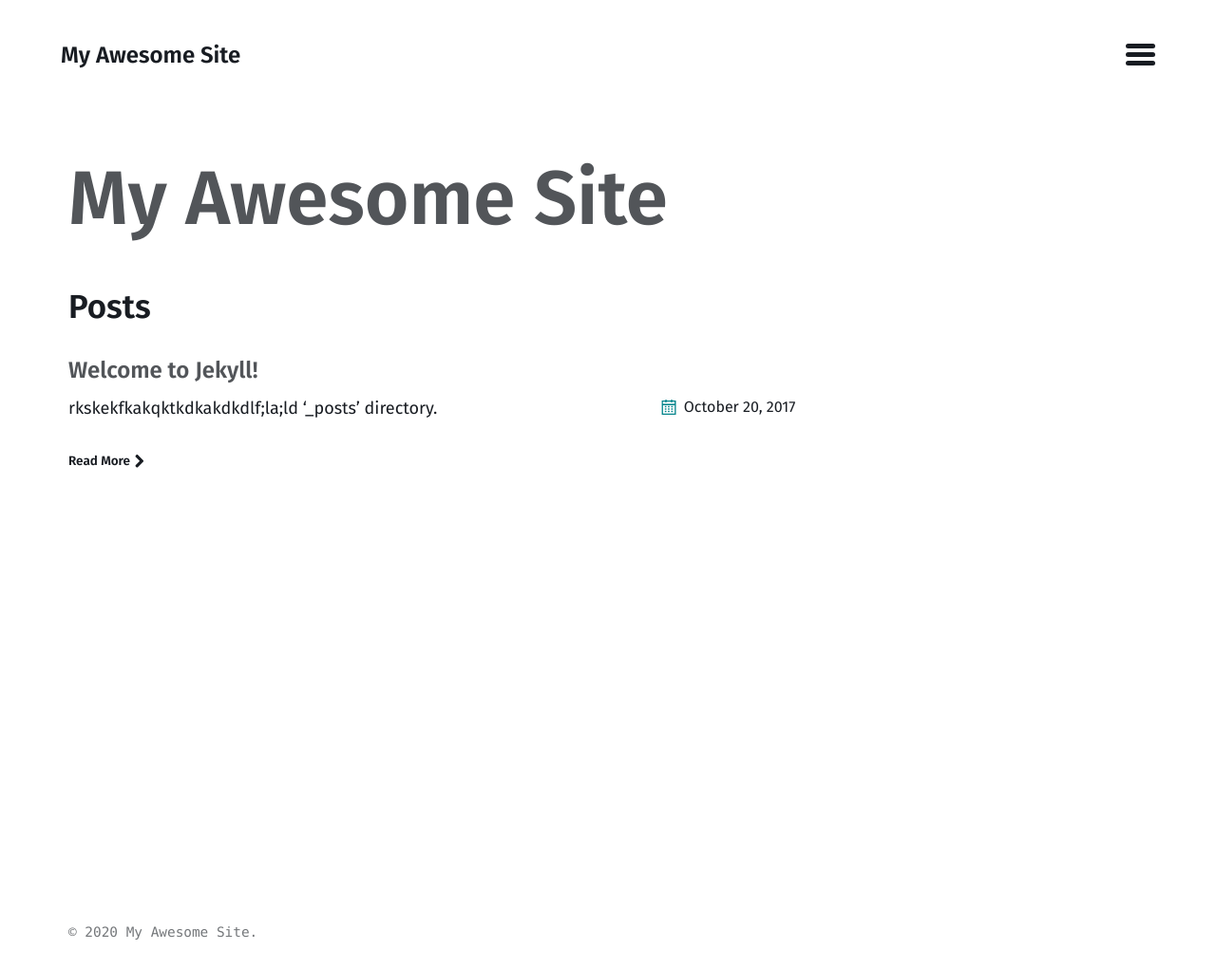
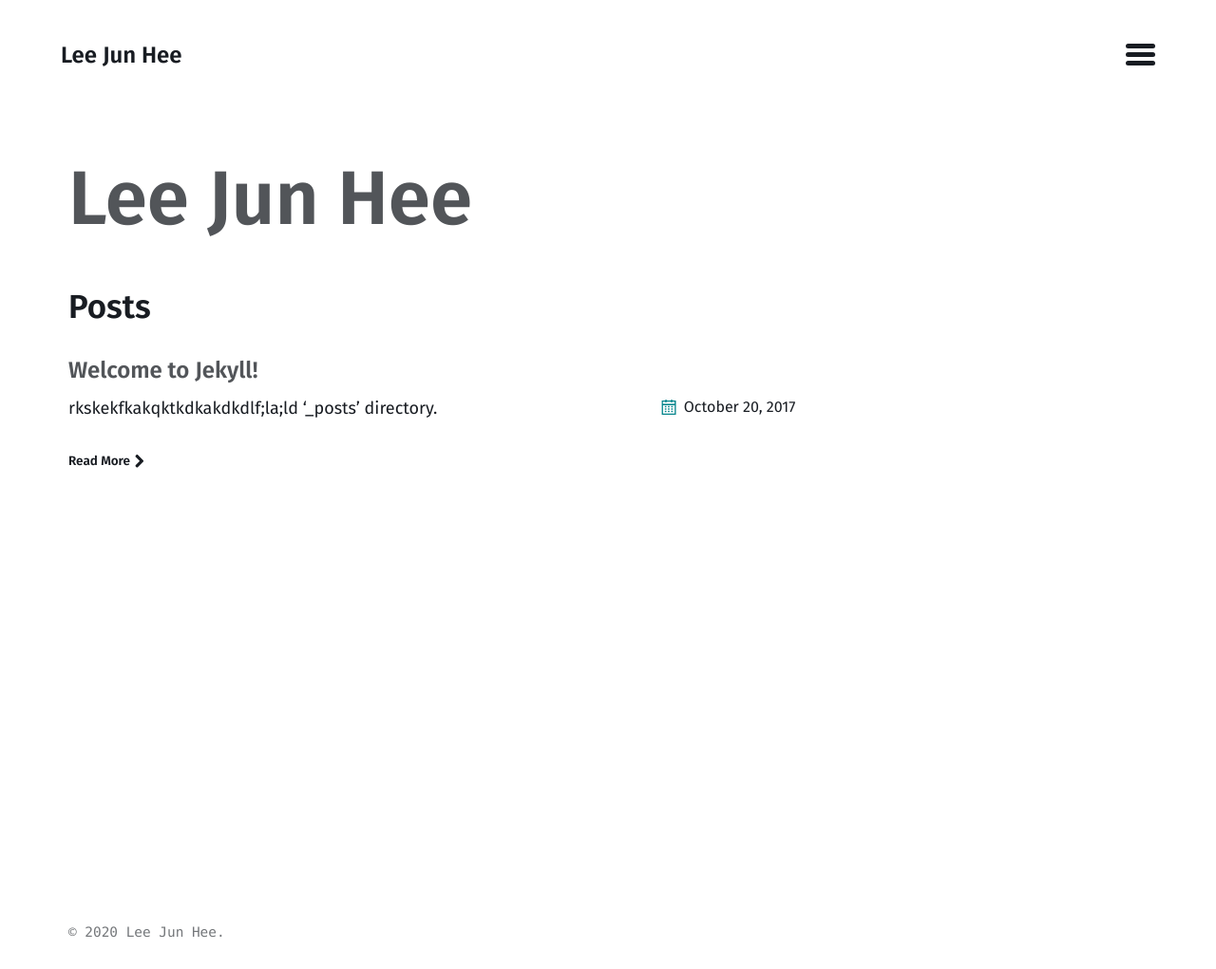
Before and after one commit to junhee4827/junhee4827.github.io, a Jekyll site: the page built from index.md, in a window 1280 px wide. Shown: the whole page at 95% size. Built offline with Jekyll 4.4.1, drawn with Linux system fonts in a browser that asks for light colours.

Commit message:
Update _config.yml

```diff
--- a/_config.yml
+++ b/_config.yml
@@ -14,7 +14,7 @@
 # You can create any custom variable you would like, and they will be accessible
 # in the templates via {{ site.myvariable }}.
 lang: en-US
-title: My Awesome Site
+title: Lee Jun Hee
 email:
 description:
 baseurl: "" # the optional subpath of your site, e.g. "/blog"
```
